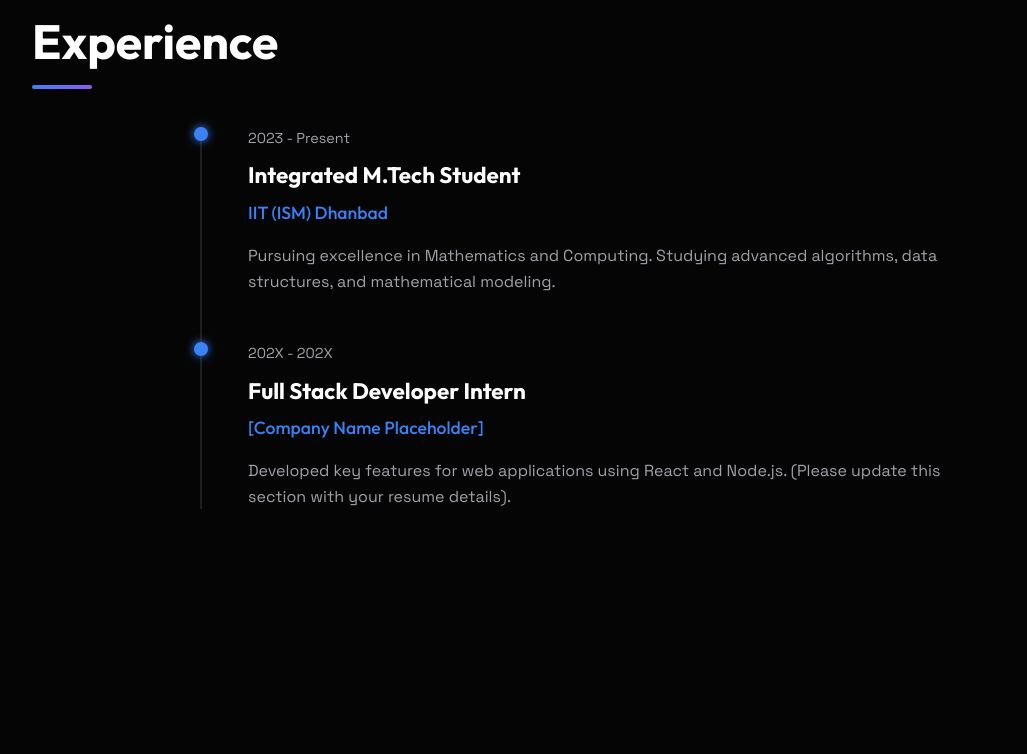
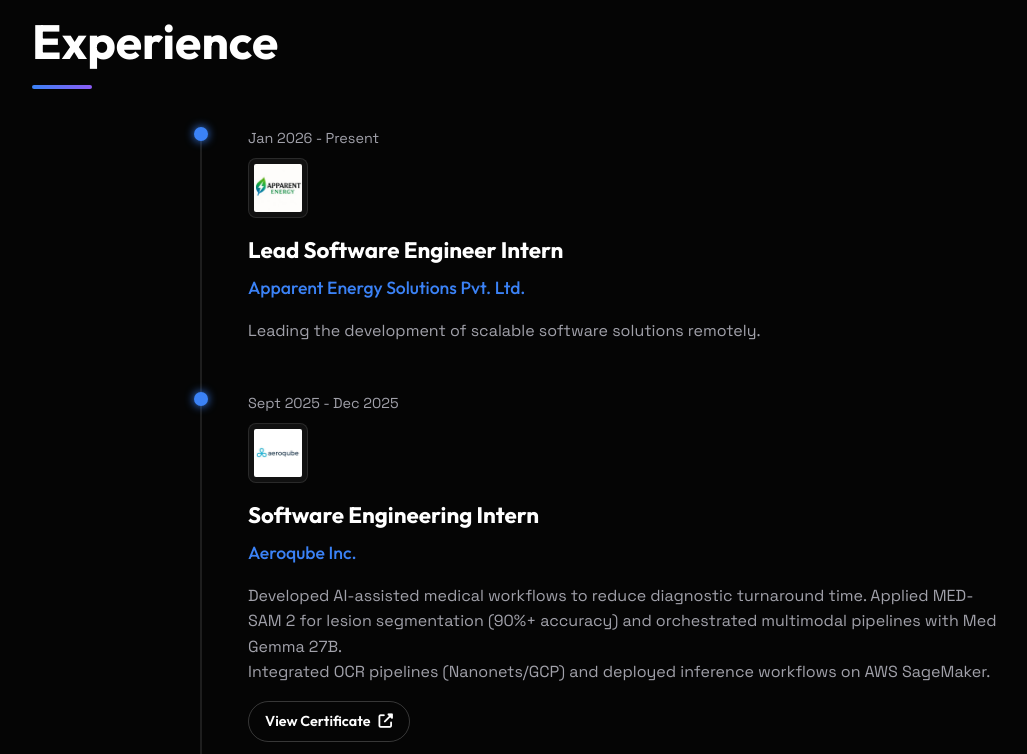
Before and after one commit to HEMANT2027/Portfolio, a plain HTML site: page index.html in a window 1280 px wide. Shown: the part 3434-4188 px from the top of the page, without its empty margins (40-1067 px from the left). Drawn offline with Linux system fonts and the light colour scheme.

Commit message:
Update Experience section with Apparent Energy and Aeroqube

```diff
--- a/index.html
+++ b/index.html
@@ -1,21 +1,26 @@
 <!DOCTYPE html>
 <html lang="en">
+
 <head>
     <meta charset="UTF-8">
     <meta name="viewport" content="width=device-width, initial-scale=1.0">
     <title>Hemant Pathak | Full Stack Developer & Mathematician</title>
-    <meta name="description" content="Portfolio of Hemant Pathak, Integrated M.Tech at IIT ISM Dhanbad. Full Stack Developer specializing in modern web technologies.">
+    <meta name="description"
+        content="Portfolio of Hemant Pathak, Integrated M.Tech at IIT ISM Dhanbad. Full Stack Developer specializing in modern web technologies.">
 
     <!-- Fonts -->
     <link rel="preconnect" href="https://fonts.googleapis.com">
     <link rel="preconnect" href="https://fonts.gstatic.com" crossorigin>
-    <link href="https://fonts.googleapis.com/css2?family=Outfit:wght@300;400;500;600;700&family=Space+Grotesk:wght@300;400;500;600;700&display=swap" rel="stylesheet">
+    <link
+        href="https://fonts.googleapis.com/css2?family=Outfit:wght@300;400;500;600;700&family=Space+Grotesk:wght@300;400;500;600;700&display=swap"
+        rel="stylesheet">
 
     <!-- Icons -->
     <link rel="stylesheet" href="https://cdnjs.cloudflare.com/ajax/libs/font-awesome/6.4.0/css/all.min.css">
 
     <link rel="stylesheet" href="style.css">
 </head>
+
 <body>
     <div class="cursor-glow"></div>
 
@@ -42,7 +47,8 @@
                 <div class="hero-content">
                     <div class="badge">Available for Hire</div>
                     <h1 class="hero-title">Hello, I'm <span class="gradient-text">Hemant Pathak</span></h1>
-                    <p class="hero-subtitle">Integrated M.Tech in Mathematics & Computing at <span class="highlight">IIT (ISM) Dhanbad</span>. Building the future with code and algorithms.</p>
+                    <p class="hero-subtitle">Integrated M.Tech in Mathematics & Computing at <span class="highlight">IIT
+                            (ISM) Dhanbad</span>. Building the future with code and algorithms.</p>
 
                     <div class="hero-actions">
                         <a href="#projects" class="btn btn-primary">View My Work <i class="fas fa-arrow-right"></i></a>
@@ -52,7 +58,8 @@
                     <div class="social-links">
                         <a href="#" target="_blank" title="LinkedIn"><i class="fab fa-linkedin-in"></i></a>
                         <a href="#" target="_blank" title="GitHub"><i class="fab fa-github"></i></a>
-                        <a href="#" target="_blank" title="Codeforces"><i class="fas fa-code"></i></a> <!-- Codeforces Icon Placeholder -->
+                        <a href="#" target="_blank" title="Codeforces"><i class="fas fa-code"></i></a>
+                        <!-- Codeforces Icon Placeholder -->
                         <a href="mailto:contact@hemantpathak.com" title="Email"><i class="fas fa-envelope"></i></a>
                     </div>
                 </div>
@@ -73,9 +80,13 @@
                 <h2 class="section-title">About Me</h2>
                 <div class="about-content">
                     <div class="about-text">
-                        <p>I am a passionate developer and mathematician currently pursuing my <strong>Integrated M.Tech in Mathematics and Computing</strong> at the prestigious <strong>IIT (ISM) Dhanbad</strong>.</p>
-                        <p>With a strong foundation in both theoretical mathematics and practical software engineering, I bridge the gap between complex algorithms and user-friendly applications.</p>
-                        <p>I enjoy solving challenging problems on platforms like <strong>Codeforces</strong> (Handle: HemantPatha) and building scalable web applications.</p>
+                        <p>I am a passionate developer and mathematician currently pursuing my <strong>Integrated M.Tech
+                                in Mathematics and Computing</strong> at the prestigious <strong>IIT (ISM)
+                                Dhanbad</strong>.</p>
+                        <p>With a strong foundation in both theoretical mathematics and practical software engineering,
+                            I bridge the gap between complex algorithms and user-friendly applications.</p>
+                        <p>I enjoy solving challenging problems on platforms like <strong>Codeforces</strong> (Handle:
+                            HemantPatha) and building scalable web applications.</p>
 
                         <div class="stats-grid">
                             <div class="stat-item">
@@ -162,7 +173,8 @@
                                 <span>Web App</span>
                             </div>
                             <div class="project-links">
-                                <a href="https://agglomeration-intellideskai-frontend.onrender.com/login" target="_blank" class="btn btn-sm btn-primary">
+                                <a href="https://agglomeration-intellideskai-frontend.onrender.com/login"
+                                    target="_blank" class="btn btn-sm btn-primary">
                                     Live Demo <i class="fas fa-external-link-alt"></i>
                                 </a>
                                 <a href="#" class="btn btn-sm btn-outline">Github</a>
@@ -198,8 +210,8 @@
                         </div>
                     </article>
 
-                     <!-- Project 3: Placeholder -->
-                     <article class="project-card">
+                    <!-- Project 3: Placeholder -->
+                    <article class="project-card">
                         <div class="project-content">
                             <div class="project-header">
                                 <span class="project-tag">Algorithm</span>
@@ -229,24 +241,46 @@
             <div class="container">
                 <h2 class="section-title">Experience</h2>
                 <div class="timeline">
-                    <!-- Item 1 -->
+                    <!-- Item 1: Apparent Energy (Current) -->
+                    <div class="timeline-item">
+                        <div class="timeline-dot"></div>
+                        <div class="timeline-date">Jan 2026 - Present</div>
+                        <img src="assets/images/Apparent_Energy.png" alt="Apparent Energy" class="timeline-logo">
+                        <div class="timeline-content">
+                            <h3>Lead Software Engineer Intern</h3>
+                            <h4>Apparent Energy Solutions Pvt. Ltd.</h4>
+                            <p>Leading the development of scalable software solutions remotely.</p>
+                        </div>
+                    </div>
+
+                    <!-- Item 2: Aeroqube Inc. -->
+                    <div class="timeline-item">
+                        <div class="timeline-dot"></div>
+                        <div class="timeline-date">Sept 2025 - Dec 2025</div>
+                        <img src="assets/images/aeroqube.png" alt="Aeroqube Inc." class="timeline-logo">
+                        <div class="timeline-content">
+                            <h3>Software Engineering Intern</h3>
+                            <h4>Aeroqube Inc.</h4>
+                            <p>Developed AI-assisted medical workflows to reduce diagnostic turnaround time. Applied
+                                MED-SAM 2 for lesion segmentation (90%+ accuracy) and orchestrated multimodal pipelines
+                                with Med Gemma 27B.</p>
+                            <p>Integrated OCR pipelines (Nanonets/GCP) and deployed inference workflows on AWS
+                                SageMaker.</p>
+                            <a href="https://drive.google.com/file/d/1n1UtKPfY3ipjmvFGi62JepSn2d7XQ_Lx/view?usp=sharing"
+                                target="_blank" class="btn btn-sm btn-outline" style="margin-top: 1rem;">View
+                                Certificate <i class="fas fa-external-link-alt"></i></a>
+                        </div>
+                    </div>
+
+                    <!-- Item 3: Education -->
                     <div class="timeline-item">
                         <div class="timeline-dot"></div>
                         <div class="timeline-date">2023 - Present</div>
                         <div class="timeline-content">
                             <h3>Integrated M.Tech Student</h3>
                             <h4>IIT (ISM) Dhanbad</h4>
-                            <p>Pursuing excellence in Mathematics and Computing. Studying advanced algorithms, data structures, and mathematical modeling.</p>
-                        </div>
-                    </div>
-                    <!-- Item 2 (Placeholder) -->
-                    <div class="timeline-item">
-                        <div class="timeline-dot"></div>
-                        <div class="timeline-date">202X - 202X</div>
-                        <div class="timeline-content">
-                            <h3>Full Stack Developer Intern</h3>
-                            <h4>[Company Name Placeholder]</h4>
-                            <p>Developed key features for web applications using React and Node.js. (Please update this section with your resume details).</p>
+                            <p>Pursuing excellence in Mathematics and Computing. Studying advanced algorithms, data
+                                structures, and mathematical modeling.</p>
                         </div>
                     </div>
                 </div>
@@ -280,4 +314,5 @@
 
     <script src="script.js"></script>
 </body>
+
 </html>
--- a/style.css
+++ b/style.css
@@ -590,6 +590,19 @@
     margin-bottom: 0.5rem;
 }
 
+.timeline-logo {
+    width: 60px;
+    height: 60px;
+    object-fit: contain;
+    background: rgba(255, 255, 255, 0.05);
+    /* Slight contrast background */
+    border-radius: 8px;
+    padding: 5px;
+    margin-bottom: 15px;
+    display: block;
+    border: 1px solid rgba(255, 255, 255, 0.1);
+}
+
 .timeline-content h3 {
     font-size: 1.4rem;
     margin-bottom: 0.3rem;
```
Also changed, not shown: assets/images/Apparent_Energy.png (added), assets/images/aeroqube.png (added).
